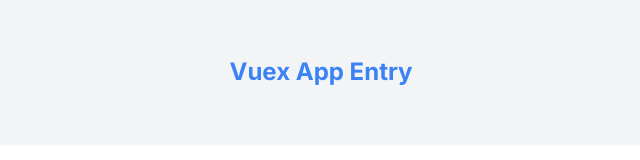
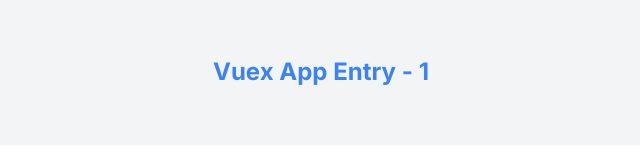
Before and after one commit to saroj8455/vuex-setup-reusable-tailwind-config, a Vue app: page / in a window 1280 px wide. Shown: the top 160 px of the page, without its empty margins (319-959 px from the left). Built offline with nearby package versions, Linux system fonts and the light colour scheme.

Commit message:
update welcome

```diff
--- a/src/components/Welcome.vue
+++ b/src/components/Welcome.vue
@@ -4,7 +4,7 @@
 	<section class="section">
 		<div class="p-8">
 			<h1 class="text-2xl font-bold text-center text-blue-500">
-				Vuex App Entry
+				Vuex App Entry - 1
 			</h1>
 		</div>
 	</section>
```
